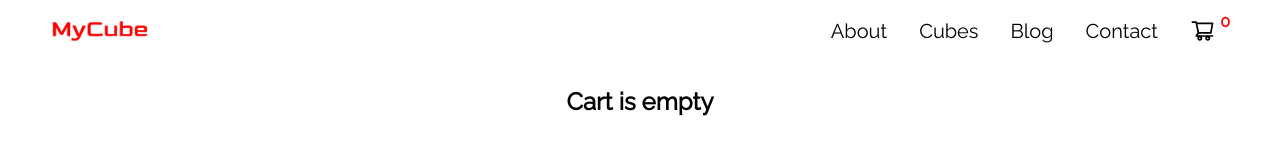
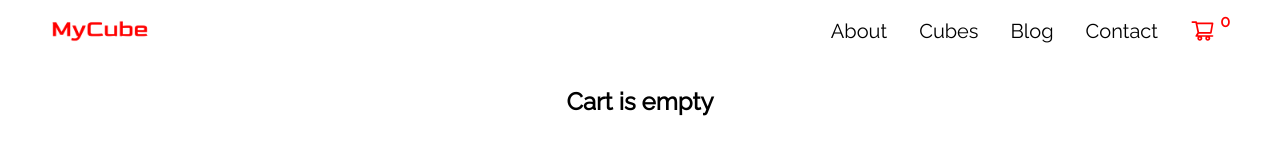
Before and after one commit to lakivr3/mycube-ecommerce, a React (Vite) app: page /cart in a window 1280 px wide. Shown: the top 160 px of the page. Built offline with nearby package versions, Linux system fonts and the light colour scheme.

Commit message:
active classes

```diff
--- a/src/components/Navbar.css
+++ b/src/components/Navbar.css
@@ -135,3 +135,10 @@
     display: none;
   }
 }
+.active {
+  color: red;
+  border-bottom: 1px solid red;
+}
+.navbar-my {
+  border: none;
+}
--- a/src/components/Navbar.jsx
+++ b/src/components/Navbar.jsx
@@ -4,7 +4,7 @@ import { AiFillCloseCircle } from "react-icons/ai";
 import { AiOutlineShoppingCart } from "react-icons/ai";
 import logo from "../assets/logo.png";
 import "./Navbar.css";
-import { Link } from "react-router-dom";
+import { Link, NavLink } from "react-router-dom";
 import { useGlobalContext } from "../context/context";
 const Navbar = () => {
   const [toggleMenu, setToggleMenu] = useState(false);
@@ -14,14 +14,15 @@ const Navbar = () => {
     window.scrollTo(0, 0);
   };
 
+  const handleActive = () => {};
   return (
     <nav className="navbar ">
       <div className="navbar-logo">
-        <Link to="/">
+        <NavLink exact activeClassName="active" className="navbar-my" to="/">
           <img className="navbar-my" src={logo} width={100} alt="" />
-        </Link>
+        </NavLink>
 
-        <Link className="cart-smallscreen" to="/cart">
+        <NavLink className="cart-smallscreen" to="/cart">
           <div className="cart">
             <AiOutlineShoppingCart
               size={25}
@@ -29,24 +30,24 @@ const Navbar = () => {
             />
             <h1 className="cart-h1">{cart.length}</h1>
           </div>
-        </Link>
+        </NavLink>
       </div>
       <div className="navbar-links">
         <ul>
-          <Link to="/about">
+          <NavLink activeClassName="active " to="/about">
             <li>About</li>
-          </Link>
-          <Link to="/cubes">
+          </NavLink>
+          <NavLink activeClassName="active " to="/cubes">
             <li>Cubes</li>
-          </Link>
-          <Link to="/blog">
+          </NavLink>
+          <NavLink activeClassName="active" to="/blog">
             <li>Blog</li>
-          </Link>
-          <Link to="/contact">
+          </NavLink>
+          <NavLink activeClassName="active" to="/contact">
             <li>Contact</li>
-          </Link>
+          </NavLink>
           <div className="cart-bigscreen">
-            <Link to="/cart">
+            <NavLink to="/cart">
               <div className="cart">
                 <AiOutlineShoppingCart
                   size={25}
@@ -54,7 +55,7 @@ const Navbar = () => {
                 />
                 <h1 className="cart-h1">{cart.length}</h1>
               </div>
-            </Link>
+            </NavLink>
           </div>
         </ul>
       </div>
```
